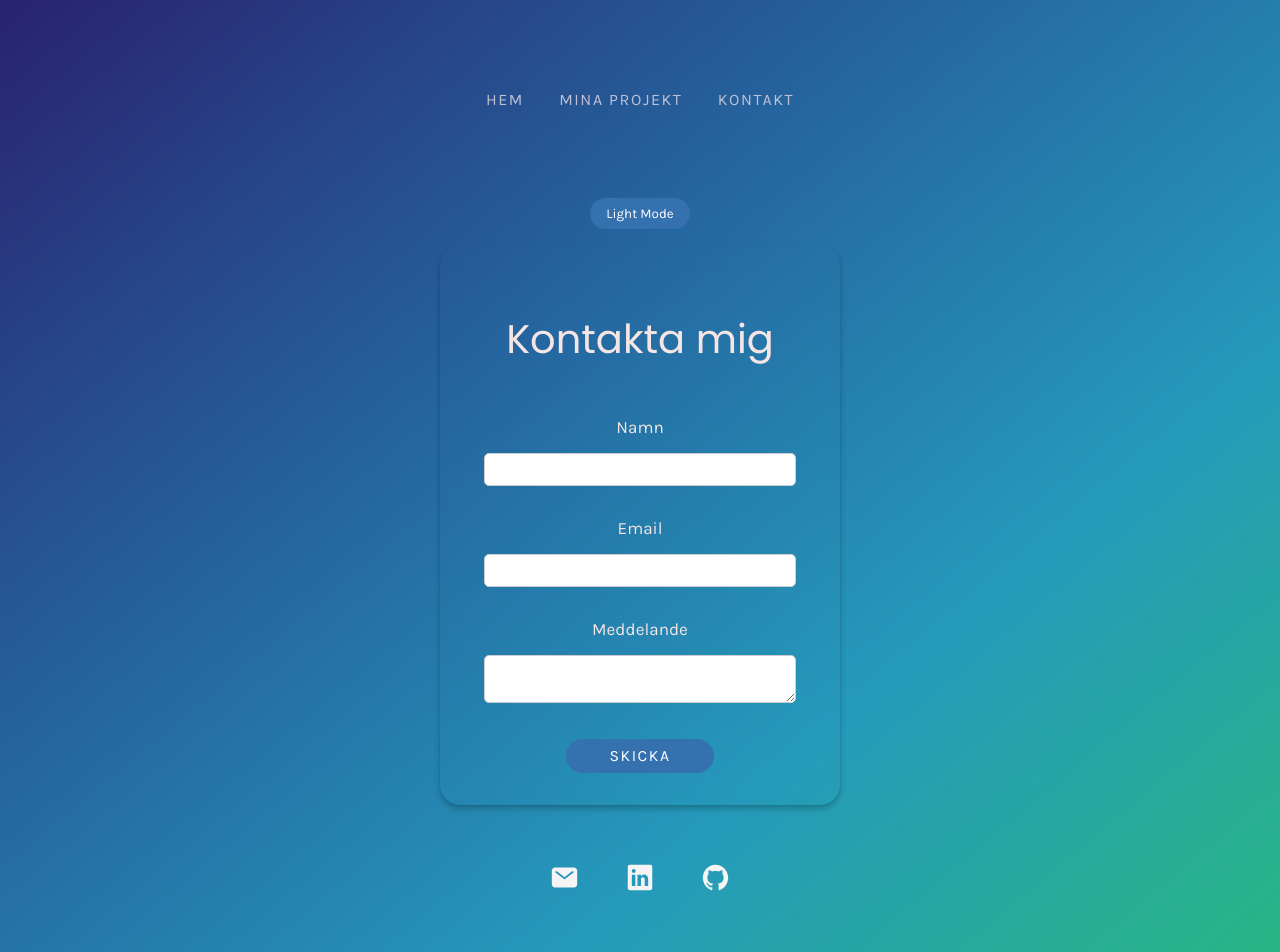
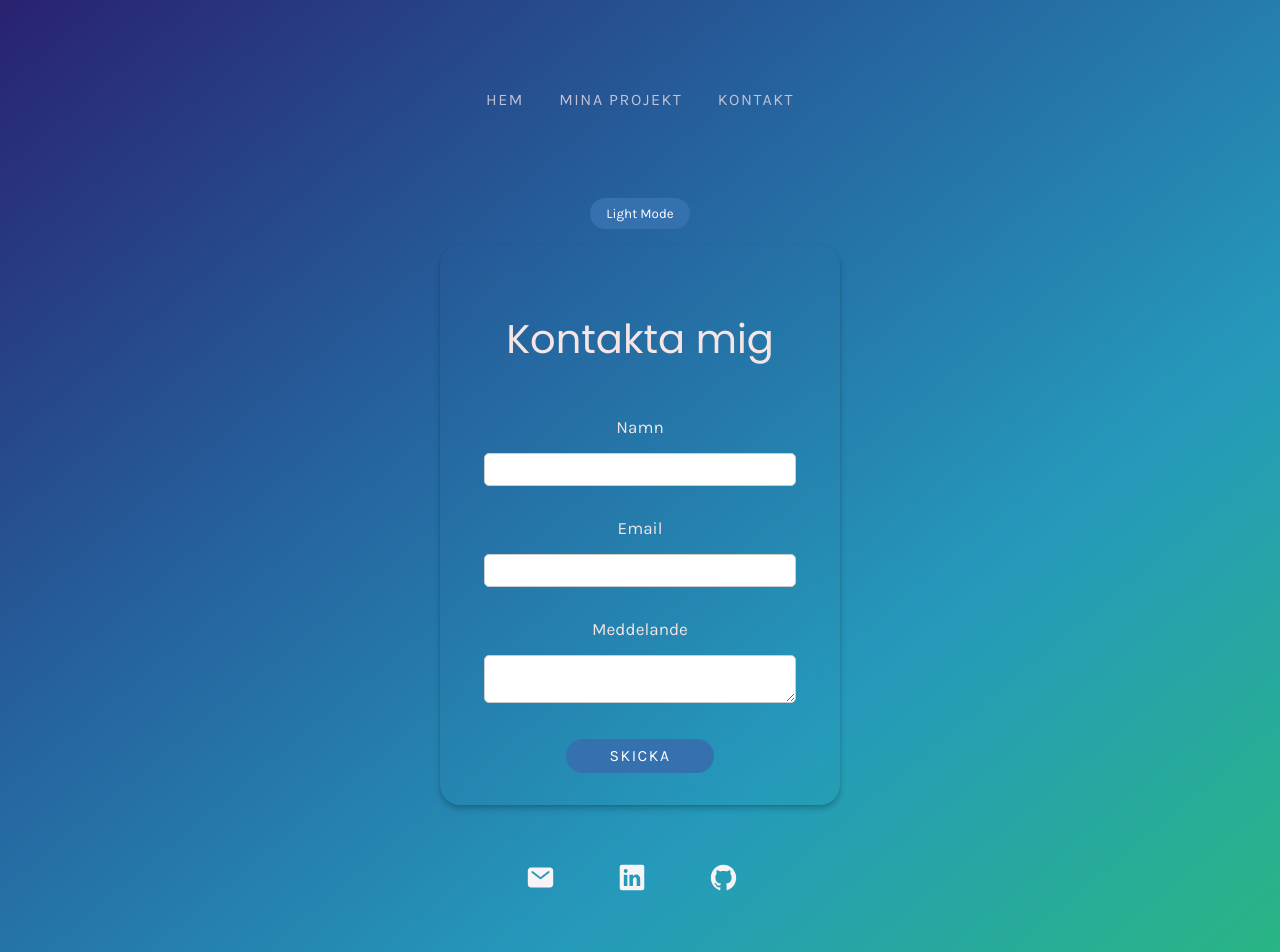
Before and after one commit to MaRos10/ReactResume, a React (Vite) app: page /contact in a window 1280 px wide. Shown: the top 952 px of the page. Built offline with nearby package versions, Linux system fonts and the light colour scheme.

Commit message:
Edited contact socials

```diff
--- a/src/pages/Contact/Contact.jsx
+++ b/src/pages/Contact/Contact.jsx
@@ -14,7 +14,7 @@ const Contact = ({ title }) => {
   const [submitted, setSubmitted] = useState(false);
   const [submittedName, setSubmittedName] = useState("");
 
-  //Update form data on input change
+  // Update form data on input change
   const handleChange = (e) => {
     const { name, value } = e.target;
     setFormData({
@@ -40,11 +40,12 @@ const Contact = ({ title }) => {
     setTimeout(() => {
       setSubmitted(false);
       setSubmittedName("");
-    }, 9000);
+    }, 5000);
   };
 
   return (
     <PageTransition>
+      {/* Contactform */}
       <form className="contactForm" onSubmit={handleSubmit}>
         <h1>{title}</h1>
         <div className="formGroup">
@@ -84,6 +85,7 @@ const Contact = ({ title }) => {
             Skicka
           </button>
         </div>
+
         {/* Animation for successmessage */}
         {submitted && (
           <motion.div
@@ -97,37 +99,40 @@ const Contact = ({ title }) => {
           </motion.div>
         )}
       </form>
+
+      {/* Contact socials */}
       <div className="contactMe">
-        <p className="logoTitle">
         <a href="mailto:marinarosenstiel@hotmail.com">
           <img
             className="contactIcon"
             src="src/assets/logo-mail.svg"
             alt="My email"
           />
-            {/* Mail */}
         </a>
-        </p>
-        <p className="logoTitle">
-          <a href="https://se.linkedin.com/in/marina-rosenstiel-875bb7152">
+
+        <a
+          href="https://se.linkedin.com/in/marina-rosenstiel-875bb7152"
+          target="_blank"
+          rel="noopener noreferrer"
+        >
           <img
             className="contactIcon"
             src="src/assets/logo-linkedin.svg"
             alt="My linkedin"
           />
-            {/* LinkedIn */}
         </a>
-        </p>
-        <p className="logoTitle">
-          <a href="https://github.com/MaRos10">
+
+        <a
+          href="https://github.com/MaRos10"
+          target="_blank"
+          rel="noopener noreferrer"
+        >
           <img
             className="contactIcon"
             src="src/assets/logo-github.svg"
             alt="My github"
           />
-            {/* GitHub */}
         </a>
-        </p>
       </div>
     </PageTransition>
   );
--- a/src/pages/Contact/Contact.scss
+++ b/src/pages/Contact/Contact.scss
@@ -61,22 +61,10 @@ textarea {
   padding: 0.3rem;
   font-family: $infotext;
   border-radius: 15px;
-  background-color: rgb(239, 245, 240);
+  background-color: rgba(255, 255, 255, 0.7);
   color: rgb(114, 104, 104);
 }
 
-.contactIcon {
-  width: 1.8rem;
-  margin-right: 1rem;
-}
-
-.logoTitle {
-  font-family: $text;
-  font-size: 0.85rem;
-  text-align: center;
-}
-
-/* Vertikalt */
 .contactMe {
   display: flex;
   justify-content: center;
@@ -87,6 +75,7 @@ textarea {
 
 .contactIcon {
   display: block;
-  margin: 0 auto;
+  width: 1.8rem;
   margin-bottom: 0.5rem;
+  margin-right: 1rem;
 }
```
Lines whose indentation alone changed are shown as unchanged.
